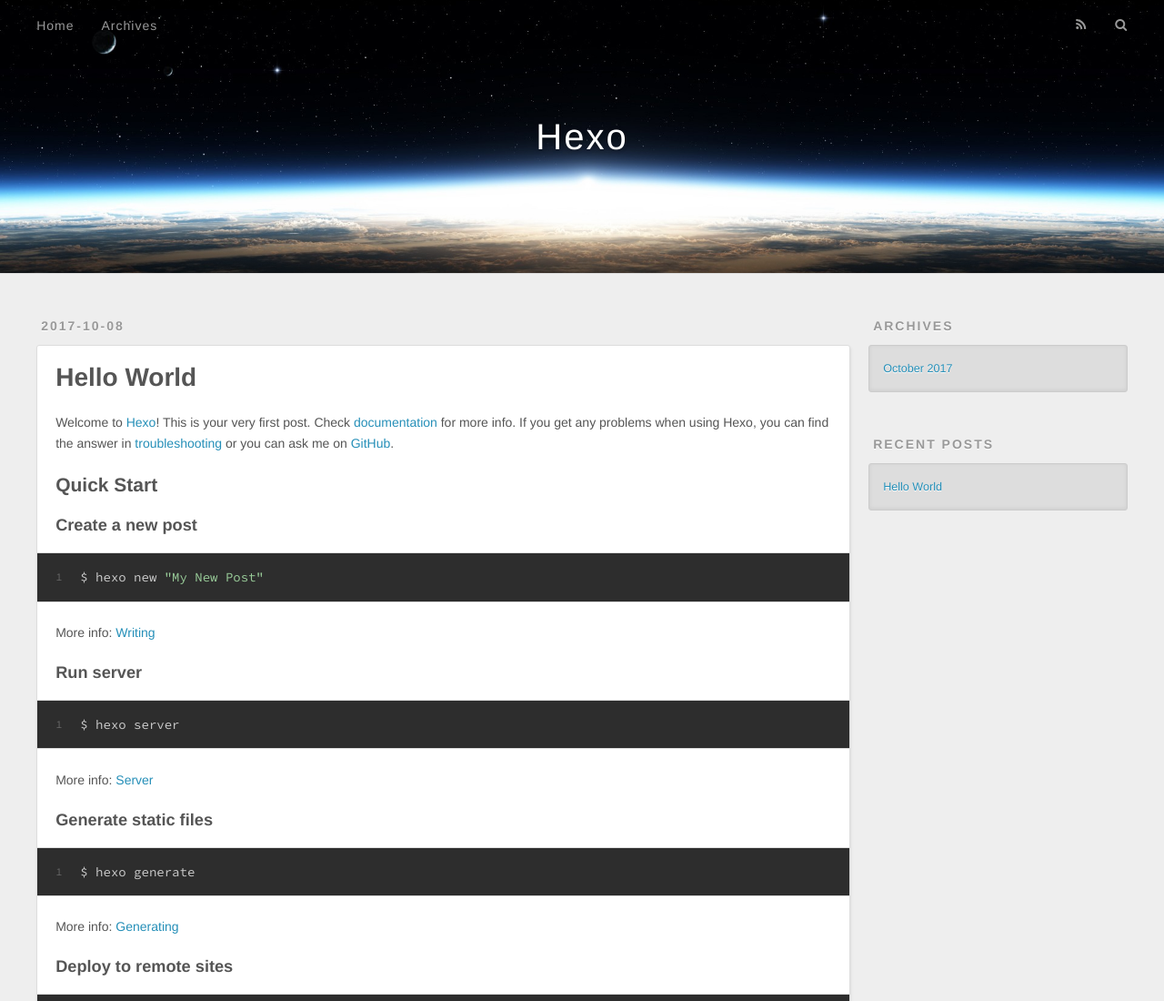
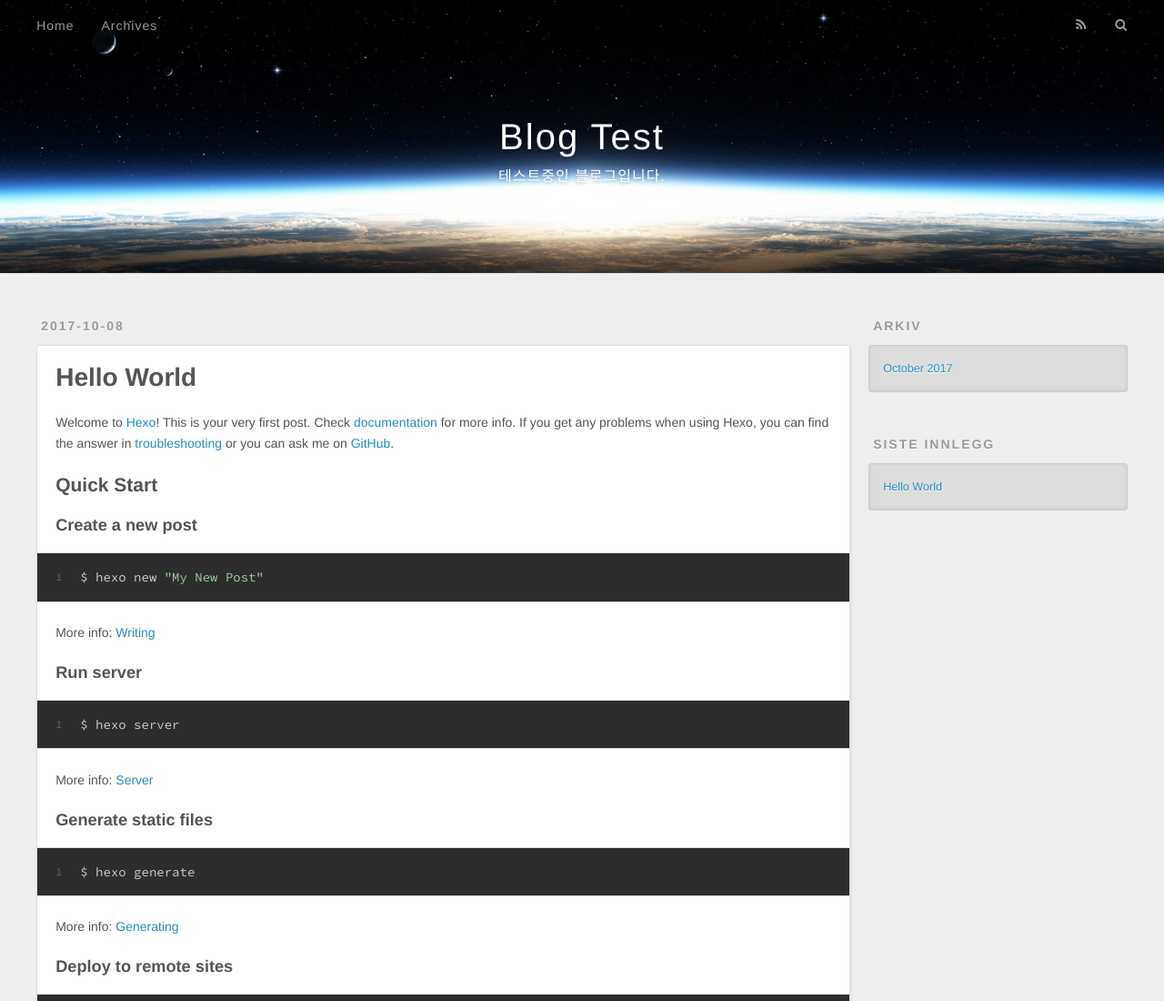
Before and after one commit to harucsx/harucsx.github.io, a plain HTML site: page index.html in a window 1280 px wide. Shown: the top 1100 px of the page at 91% size. Drawn offline with nearby package versions, Linux system fonts and the light colour scheme.

Commit message:
Site updated: 2017-10-09 03:12:24

```diff
--- a/index.html
+++ b/index.html
@@ -3,16 +3,16 @@
 <head>
   <meta charset="utf-8">
 
-  <title>Hexo</title>
+  <title>Blog Test</title>
   <meta name="viewport" content="width=device-width, initial-scale=1, maximum-scale=1">
   <meta property="og:type" content="website">
-<meta property="og:title" content="Hexo">
+<meta property="og:title" content="Blog Test">
 <meta property="og:url" content="http://harucsx.github.io/index.html">
-<meta property="og:site_name" content="Hexo">
+<meta property="og:site_name" content="Blog Test">
 <meta name="twitter:card" content="summary">
-<meta name="twitter:title" content="Hexo">
+<meta name="twitter:title" content="Blog Test">
 
-    <link rel="alternate" href="/atom.xml" title="Hexo" type="application/atom+xml">
+    <link rel="alternate" href="/atom.xml" title="Blog Test" type="application/atom+xml">
 
 
     <link rel="icon" href="/favicon.png">
@@ -33,8 +33,12 @@
   <div id="header-outer" class="outer">
     <div id="header-title" class="inner">
       <h1 id="logo-wrap">
-        <a href="/" id="logo">Hexo</a>
+        <a href="/" id="logo">Blog Test</a>
       </h1>
+
+        <h2 id="subtitle-wrap">
+          <a href="/" id="subtitle">테스트중인 블로그입니다.</a>
+        </h2>
 
     </div>
     <div id="header-inner" class="inner">
@@ -50,7 +54,7 @@
 
           <a id="nav-rss-link" class="nav-icon" href="/atom.xml" title="RSS Feed"></a>
 
-        <a id="nav-search-btn" class="nav-icon" title="Search"></a>
+        <a id="nav-search-btn" class="nav-icon" title="Søk"></a>
       </nav>
       <div id="search-form-wrap">
         <form action="//google.com/search" method="get" accept-charset="UTF-8" class="search-form"><input type="search" name="q" class="search-form-input" placeholder="Search"><button type="submit" class="search-form-submit">&#xF002;</button><input type="hidden" name="sitesearch" value="http://harucsx.github.io"></form>
@@ -96,7 +100,7 @@
 
     </div>
     <footer class="article-footer">
-      <a data-url="http://harucsx.github.io/2017/10/08/hello-world/" data-id="cj8ijk89g0000nmo5k9z20b8l" class="article-share-link">Share</a>
+      <a data-url="http://harucsx.github.io/2017/10/08/hello-world/" data-id="cj8im8iv80000z7o5c50hk20f" class="article-share-link">Share</a>
 
 
     </footer>
@@ -121,7 +125,7 @@
 
 
   <div class="widget-wrap">
-    <h3 class="widget-title">Archives</h3>
+    <h3 class="widget-title">Arkiv</h3>
     <div class="widget">
       <ul class="archive-list"><li class="archive-list-item"><a class="archive-list-link" href="/archives/2017/10/">October 2017</a></li></ul>
     </div>
@@ -131,7 +135,7 @@
 
 
   <div class="widget-wrap">
-    <h3 class="widget-title">Recent Posts</h3>
+    <h3 class="widget-title">Siste innlegg</h3>
     <div class="widget">
       <ul>
 
```
Also changed, not shown: 2017/10/08/hello-world/index.html (+12 -8 lines), archives/2017/10/index.html (+13 -9 lines), archives/2017/index.html (+13 -9 lines), archives/index.html (+13 -9 lines).
